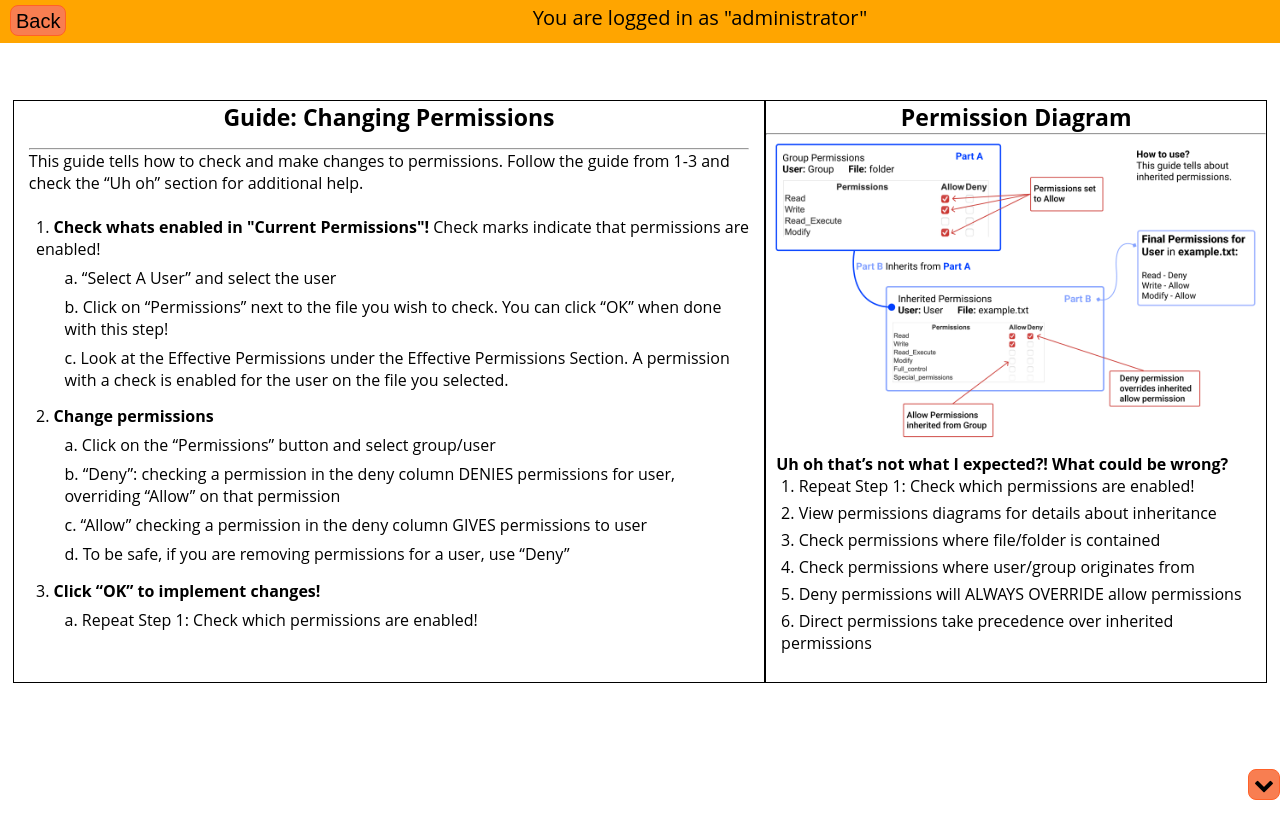
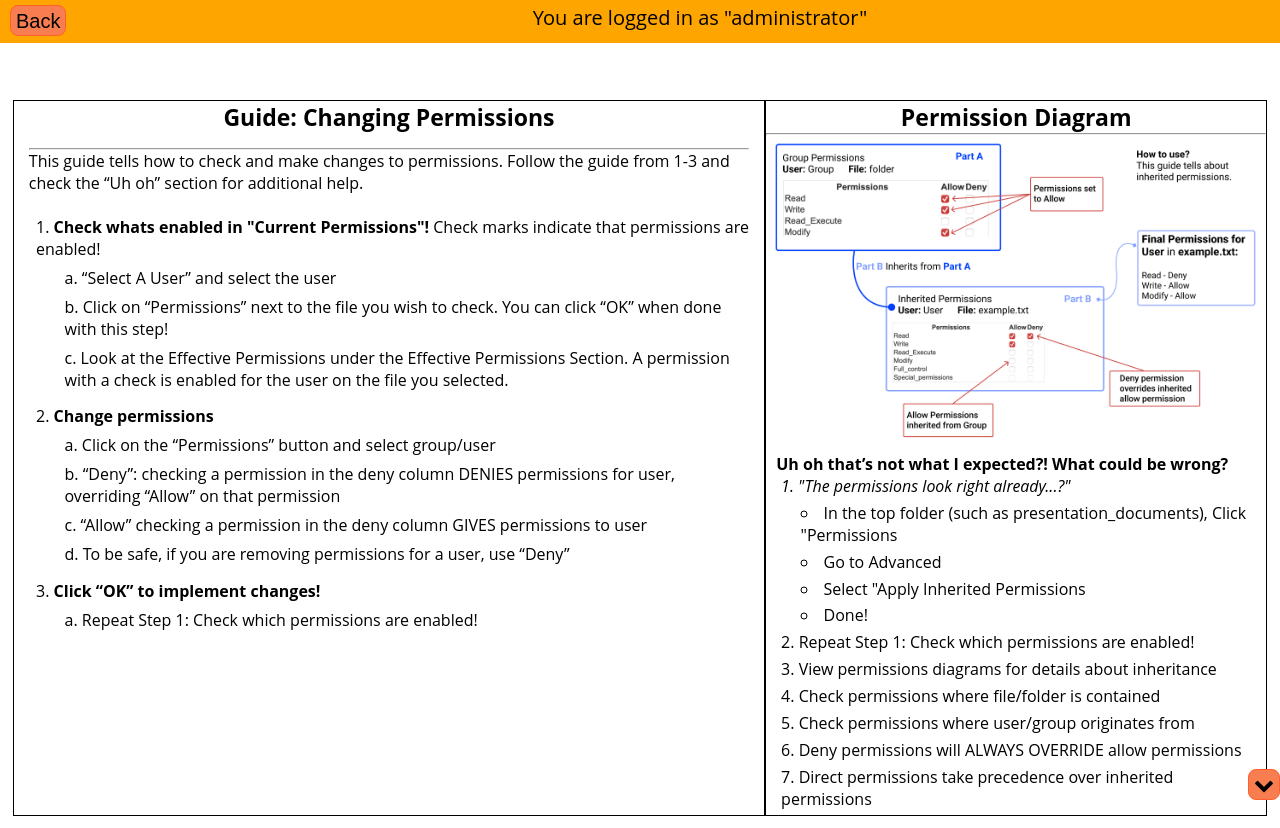
Before and after one commit to cse256-sp2023/problem-solving-project-alice, a website: page index.html in a window 1280 px wide. Before the commit the page ends 800 px from the top, so only its background shows below. Drawn offline with nearby package versions, Linux system fonts and the light colour scheme; no server answers; a script that the page names is missing; a web font is replaced by a local one.

Commit message:
adjusted help message

```diff
--- a/index.html
+++ b/index.html
@@ -140,12 +140,12 @@
                             </button>
                             <div id="adv_perm_inheritance_div">
                                 <input type="checkbox" id="adv_perm_inheritance" name="inherit" />
-                                <label for="adv_perm_inheritance" id="adv_perm_inheritance_label">Use permissions from parent object</label>
+                                <label for="adv_perm_inheritance" id="adv_perm_inheritance_label">Use Parent Permissions</label>
                             </div>
                             <div id="adv_perm_replace_child_div">
                                 <input type="checkbox" id="adv_perm_replace_child_permissions" name="replace_child" />
                                 <label for="adv_perm_replace_child_permissions"
-                                    id="adv_perm_replace_child_permissions_label">Set all children objects to these perimissions</label>
+                                    id="adv_perm_replace_child_permissions_label">Apply Inherited Permissions</label>
                             </div>
                         </div>
                         <div id="adv_owner_tab">
@@ -270,6 +270,13 @@
                 <div style="padding-left: 10px;">
                     <b>Uh oh that’s not what I expected?! What could be wrong?</b>
                     <ol>
+                        <i><li>"The permissions look right already...?"</li></i>
+                            <ul>
+                                <li>In the top folder (such as presentation_documents), Click "Permissions</li>
+                                <li>Go to Advanced</li>
+                                <li>Select "Apply Inherited Permissions</li>
+                                <li>Done!</li>
+                            </ul>
                         <li>Repeat Step 1: Check which permissions are enabled!</li>
                         <li>View permissions diagrams for details about inheritance</li>
                         <li>Check permissions where file/folder is contained</li>
--- a/view_baseline.js
+++ b/view_baseline.js
@@ -83,8 +83,8 @@ cant_remove_dialog.html(`
     To remove <span id="cant_remove_username_2" class = "cant_remove_username"></span>, you must prevent this object from inheriting permissions.
     <ol>
         <li>Click Advanced</li>
-        <li>Deselect "Use permissions from parent object"</li>
-        <li>Select "Set all children objects to these perimissions"</li>
+        <li>Deselect "Use Parent Permissions"</li>
+        <li>Select "Apply Inherited Permissions"</li>
         <li>Come back to this page and then remove <span id="cant_remove_username_2" class = "cant_remove_username"></span>
     </ol>
 </div>`)
```
